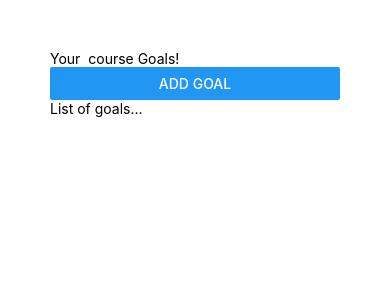
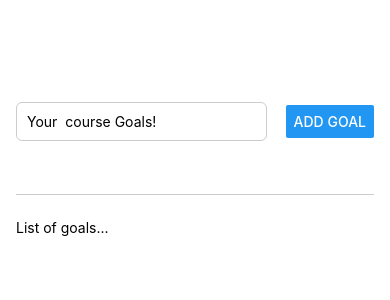
Before and after one commit to akshatdwi7/BetaApp, a React Native app: screen / in a window 390 px wide. Shown: the top 300 px of the page. Built offline with nearby package versions, Linux system fonts and the light colour scheme.

Commit message:
added function for B

```diff
--- a/App.js
+++ b/App.js
@@ -2,13 +2,22 @@
 import { StyleSheet, Text, View, Button, TextInput } from "react-native";
 
 export default function App() {
+  function goalInputHandler(enteredText) {
+    console.log(enteredText);
+  }
+  function addGoalHandler() {}
+
   return (
     <View style={styles.appcontainer}>
-      <View>
-        <TextInput placeholder="Your  course Goals! " />
+      <View style={styles.inputcontainer}>
+        <TextInput
+          style={styles.textInput}
+          placeholder="Your  course Goals! "
+          onChangeText={goalInputHandler} // this is the react native way to handle text input
+        />
         <Button title="Add Goal" />
       </View>
-      <View>
+      <View style={styles.goalsContainer}>
         <Text>List of goals...</Text>
       </View>
     </View>
@@ -18,5 +27,27 @@
 const styles = StyleSheet.create({
   appcontainer: {
     padding: 50,
+    paddingHorizontal: 16,
+    flex: 1,
+  },
+  inputcontainer: {
+    flex: 1,
+    flexDirection: "row",
+    justifyContent: "space-between",
+    alignItems: "center",
+    marginBottom: 24,
+    borderBottomWidth: 1,
+    borderBottomColor: "#cccccc",
+  },
+  textInput: {
+    borderWidth: 1,
+    borderColor: "#cccccc",
+    width: "70%",
+    borderRadius: 6,
+    padding: 10,
+    marginRight: 8,
+  },
+  goalsContainer: {
+    flex: 4,
   },
 });
```
